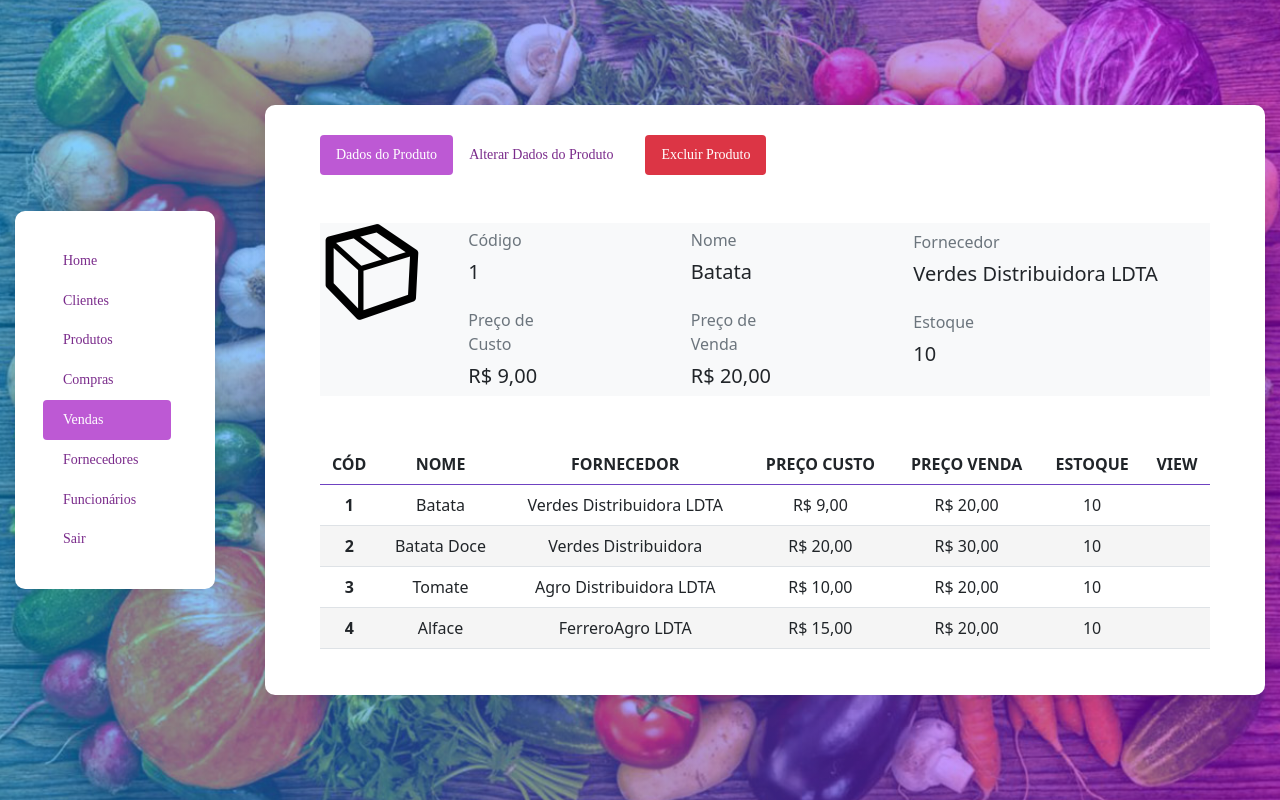
After one commit to cirqueira99/CadastroProdutoJS, a PHP site: page /pages_uni/sales_uni.php?id=1 in a window 1280 px wide. The commit adds this page. Run offline with PHP 8.4, Linux system fonts and the light colour scheme; data comes from the database, SQL or seed files in the repository; some web fonts are replaced.

Commit message:
criando arq sale

```diff
--- a/menu.php
+++ b/menu.php
@@ -6,7 +6,7 @@
         <a href="client.php"  <?php if($paginaLink == 'client.php') {echo 'class="nav-link active"';}else{echo 'class="nav-link"';} ?> ><i class="fas fa-user-tag m-r-4"></i>Clientes</a>
         <a href="products.php" <?php if($paginaLink == 'products.php') {echo 'class="nav-link active"';}else{echo 'class="nav-link"';} ?> > <i class="fas fa-boxes m-r-4"></i>Produtos</a>
         <a href="purchases.php?p=1" <?php if($paginaLink == 'purchases.php') {echo 'class="nav-link active"';}else{echo 'class="nav-link"';} ?> > <i class="fas fa-shopping-cart m-r-4"></i>Compras</a>
-        <a href="sales.php" <?php if($paginaLink == 'sales.php') {echo 'class="nav-link active"';}else{echo 'class="nav-link"';} ?> > <i class="fas fa-cash-register m-r-4"></i>Vendas</a>
+        <a href="sales.php?p=1" <?php if($paginaLink == 'sales.php') {echo 'class="nav-link active"';}else{echo 'class="nav-link"';} ?> > <i class="fas fa-cash-register m-r-4"></i>Vendas</a>
         <a href="provider.php" <?php if($paginaLink == 'provider.php') {echo 'class="nav-link active"';}else{echo 'class="nav-link"';} ?> > <i class="fas fa-user-tie m-r-4"></i>Fornecedores</a>
         <a href="employee.php" <?php if($paginaLink == 'employee.php') {echo 'class="nav-link active"';}else{echo 'class="nav-link"';} ?> ><i class="fas fa-address-book m-r-4"></i>Funcionários</a>
         <a href="login.php" <?php if($paginaLink == 'login.php') {echo 'class="nav-link active"';}else{echo 'class="nav-link"';} ?> ><i class="fas fa-sign-out-alt m-r-4"></i>Sair</a>
--- /dev/null
+++ b/pages_uni/sales_uni.php
@@ -0,0 +1,152 @@
+<?php
+    include "../backend/conexao.php";
+
+    $id = $_GET["id"];
+    $operacao_consult =  "SELECT* FROM produtos WHERE id = $id";
+    $resultado = mysqli_query($conn, $operacao_consult);
+    $prod = mysqli_fetch_assoc($resultado)
+?>
+
+<!DOCTYPE html>
+<html lang="en">
+<head>
+	<title>Provider Ditribuidora Beira-Rio</title>
+	<meta charset="UTF-8">
+	<meta name="viewport" content="width=device-width, initial-scale=1">
+	<link rel="stylesheet" type="text/css" href="../css/util.css">
+    <link rel="stylesheet" type="text/css" href="../css/main.css">
+    <link href="../css/style.min.css" rel="stylesheet">
+    <link type="text/css" href="../fontawesome-free-5.9.0-web/css/all.css" rel="stylesheet">
+    <script defer src="../fontawesome-free-5.9.0-web/js/all.js"></script>
+</head>
+<body>
+    <div class="container-login100" style="background-image: url('../images/bg-03.jpg'); justify-content: flex-start; ">
+
+      <?php include "./menu_uni.php" ?>
+
+      <section class="wrap-login100 p-l-55 p-r-55 p-t-30 p-b-30" style="width: 80%;" >
+        <ul class="nav nav-pills mb-3" id="pills-tab" role="tablist">
+            <li class="nav-item" role="presentation">
+              <a class="nav-link active" id="pills-home-tab" data-bs-toggle="pill" href="#pills-home" role="tab" aria-controls="pills-home" aria-selected="true">Dados do Produto</a>
+            </li>
+            <li class="nav-item" role="presentation">
+              <a class="nav-link" id="pills-profile-tab" data-bs-toggle="pill" href="#pills-profile" role="tab" aria-controls="pills-profile" aria-selected="false">Alterar Dados do Produto</a>
+            </li>
+            <li class="nav-item" role="presentation">
+              <a class="nav-link btn-danger ms-3" id="pills-profile-tab" data-bs-toggle="pill" href="../backend/providier_op.php?op=2" role="tab" aria-controls="pills-profile" aria-selected="false">Excluir Produto</a>
+            </li>
+        </ul>
+
+        <div class="tab-content" id="pills-tabContent">
+          <!-- Mostrar Dados Produto-->
+          <div class="tab-pane fade show active" id="pills-home" role="tabpanel" aria-labelledby="pills-home-tab">
+            <div class="group mt-5 col-10 bg-light">
+                <div class="col-2"><img src="../images/prod.jpg" style="width: 100px"></div>
+                <div class="d-flex col-9">
+                    <div class="col-md-4">
+                        <div class="form-group col-md-6">
+                            <label class="text-secondary" >Código</label>
+                            <h5 class="mt-2"><?php echo $prod["id"]; ?></h5>
+                        </div>
+                        <div class="form-group col-md-6 mt-4">
+                            <label class="text-secondary">Preço de Custo</label>
+                            <h5 class="mt-2"><?php echo( "R$ ".$prod["preco_custo"].",00" ); ?></h5>
+                        </div>
+                    </div>
+                    <div class="col-md-4">
+                        <div class="form-group col-md-6">
+                            <label class="text-secondary" >Nome</label>
+                            <h5 class="mt-2"><?php echo $prod["nome"] ?></h5>
+                        </div>
+                        <div class="form-group col-md-6 mt-4">
+                            <label class="text-secondary">Preço de Venda</label>
+                            <h5 class="mt-2"><?php echo( "R$ ".$prod["preco_venda"].",00" ); ?></h5>
+                        </div>
+                    </div>
+                    <div class="col-md-6">
+                        <div class="form-group col-md-11">
+                            <label class="text-secondary">Fornecedor</label>
+                            <h5 class="mt-2"><?php echo $prod["fornecedor"]; ?></h5>
+                        </div>
+                        <div class="form-group col-md-6 mt-4">
+                            <label class="text-secondary">Estoque</label>
+                            <h5 class="mt-2"><?php echo $prod["qt"]; ?></h5>
+                        </div>
+                    </div>
+                </div>
+            </div>
+
+            <table class="table mt-5">
+              <thead class="thead-dark">
+                <tr>
+                  <th scope="col">CÓD</th>
+                  <th scope="col">NOME</th>
+                  <th scope="col">FORNECEDOR</th>
+                  <th scope="col">PREÇO CUSTO</th>
+                  <th scope="col">PREÇO VENDA</th>
+                  <th scope="col">ESTOQUE</th>
+                  <th scope="col" class="view">VIEW</th>
+                </tr>
+              </thead>
+              <tbody>
+                <?php
+                 $operacao_consult =  "SELECT* FROM produtos";
+                 $resultado = mysqli_query($conn, $operacao_consult);
+                 while($linha = mysqli_fetch_assoc($resultado)) { ?>
+                <tr>
+                    <th scope="row"><?php echo $linha["id"] ?></th>
+                    <td><?php echo $linha["nome"] ?></td>
+                    <td><?php echo $linha["fornecedor"] ?></td>
+                    <td><?php echo ( "R$ ".$linha["preco_custo"].",00" ); ?></td>
+                    <td><?php echo ( "R$ ".$linha["preco_venda"].",00" ); ?></td>
+                    <td><?php echo $linha["qt"]; ?></td>
+                    <td><a href="./pages_uni/providier_uni.php?id=<?php echo $linha["id"] ?>"><i class="fas fa-eye"></i></a></td>
+                </tr>
+                <?php } ?>
+              </tbody>
+            </table>
+
+          </div>
+          <!-- Alterar Dados do Produtos-->
+          <div class="tab-pane fade" id="pills-profile" role="tabpanel" aria-labelledby="pills-profile-tab">
+          <form action="../backend/products_op.php?op=2&id=<?php echo $id?>" method="post">
+              <div class="form-group col-md-4">
+                <label class="text-secondary">Nome do Produto</label>
+                <input type="text" class="form-control" id="productName" name="productName">
+              </div>
+              <div class="group">
+                <div class="form-group col-md-4">
+                  <label class="text-secondary">Fornecedor</label>
+                  <select class="form-control" id="selFornecedor" name="selFornecedor" >
+                    <option selected>Escolher...</option>
+                    <?php
+                    $operacao_consult =  "SELECT* FROM fornecedores";
+                    $resultado = mysqli_query($conn, $operacao_consult);
+                    while($linha = mysqli_fetch_assoc($resultado)) { ?>
+                    <option><?php echo $linha["nome"]; ?></option>
+                    <?php }?>
+                  </select>
+                </div>
+                <div class="form-group col-md-2">
+                  <label class="text-secondary">Preço de Custo</label>
+                  <input type="number" class="form-control" id="input_preco_custo" name="input_preco_custo" placeholder="00,00">
+                </div>
+                <div class="form-group col-md-2">
+                  <label class="text-secondary">Preço de Venda</label>
+                  <input type="number"  class="form-control" id="input_preco_venda" name="input_preco_venda" placeholder="00,00">
+                </div>
+
+              </div>
+
+              <button type="submit" class="btn btn-primary mt-5">Atualizar</button>
+            </form>
+
+          </div>
+        </div>
+      </section>
+
+  </div>
+
+  <script src="https://cdn.jsdelivr.net/npm/bootstrap@5.0.0-beta1/dist/js/bootstrap.bundle.min.js" integrity="sha384-ygbV9kiqUc6oa4msXn9868pTtWMgiQaeYH7/t7LECLbyPA2x65Kgf80OJFdroafW" crossorigin="anonymous"></script>
+</body>
+</html>
```
Also changed, not shown: sales.php (+72 -38 lines).
